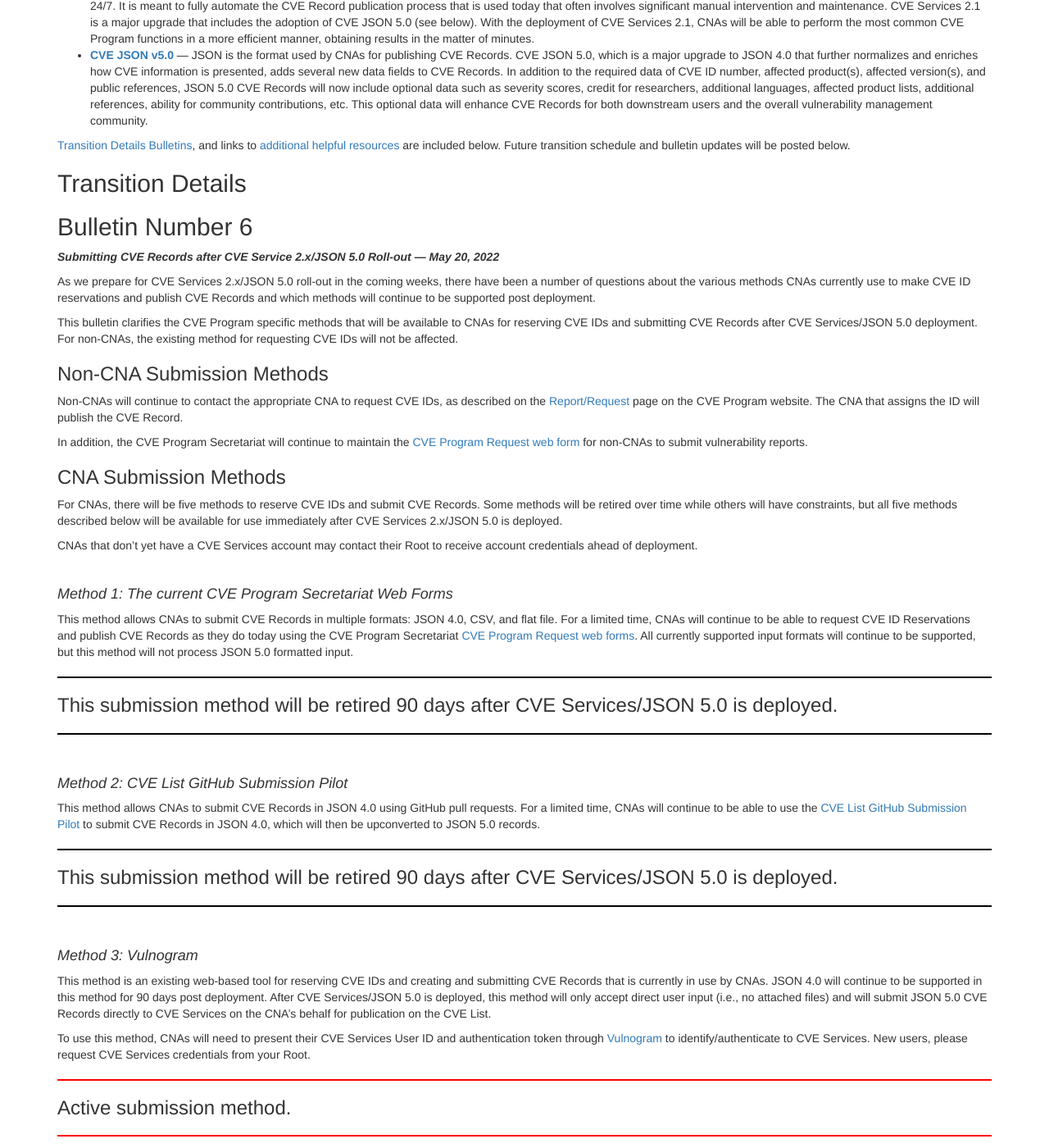
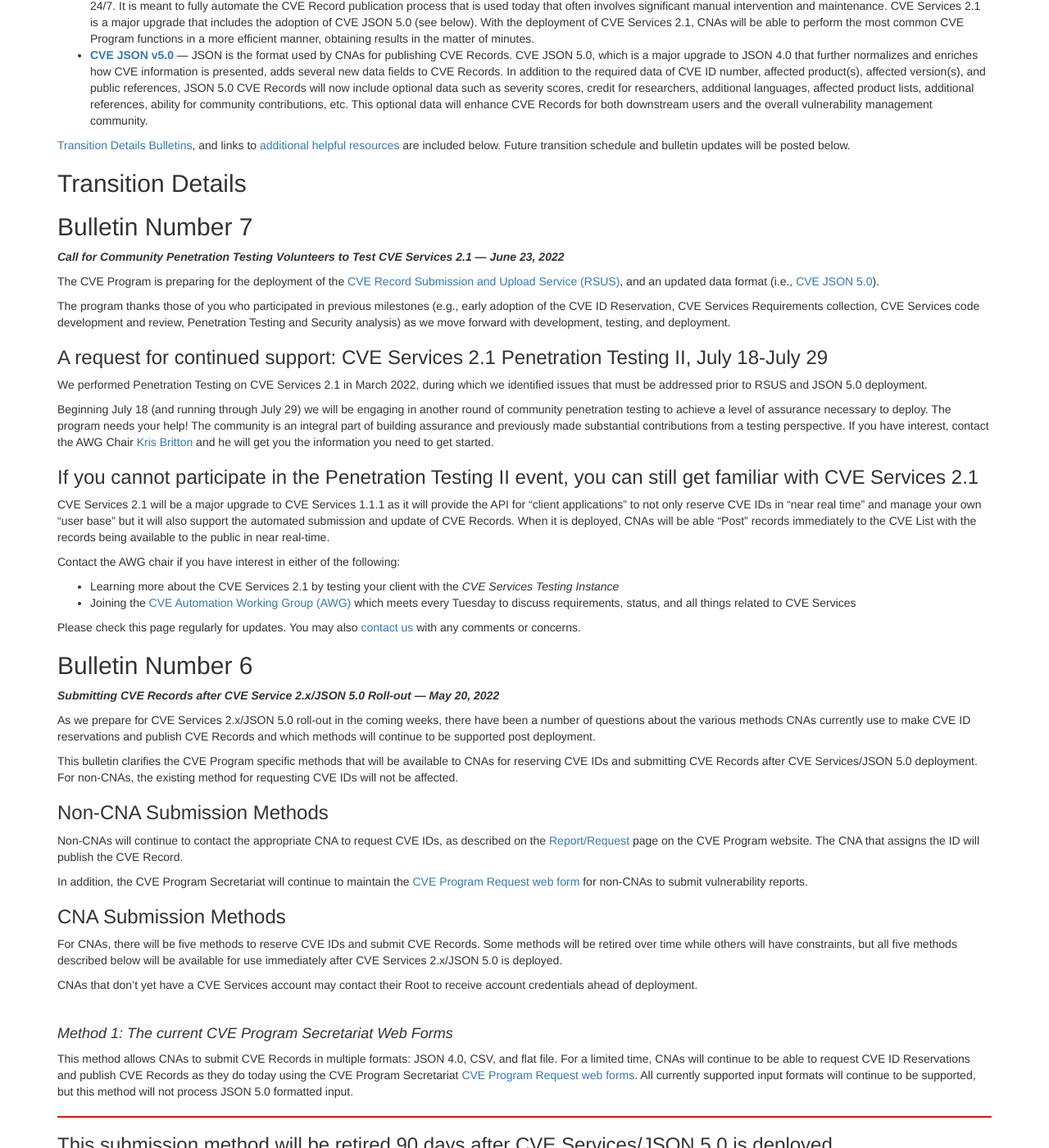
Before and after one commit to CVEProject/cveproject.github.io, a Jekyll site: the page built from automation-transition.md, in a window 1280 px wide and 1400 px high, scrolled down 248 px. Shown: the whole window at 82% size. Built offline with Jekyll 4.4.1, drawn with Linux system fonts in a browser that asks for light colours; nearby versions of some CDN libraries; some of the changed text lies outside the part shown.

Commit message:
Update automation-transition.md
To add Bulletin #7, "Call for Community Penetration Testing Volunteers to Test CVE Services 2.1 —  June 23, 2022"

```diff
--- a/automation-transition.md
+++ b/automation-transition.md
@@ -13,6 +13,30 @@ The purpose of this webpage is to inform and help prepare CNAs for the upcoming
 
 ## Transition Details
 
+## Bulletin Number 7
+<strong>*Call for Community Penetration Testing Volunteers to Test CVE Services 2.1 —  June 23, 2022*</strong>
+
+The CVE Program is preparing for the deployment of the [CVE Record Submission and Upload Service (RSUS)](/automation-cve-services#services-overview), and an updated data format (i.e., [CVE JSON 5.0](/automation-cve-services#json-overview)).
+
+The program thanks those of you who participated in previous milestones (e.g., early adoption of the CVE ID Reservation, CVE Services Requirements collection, CVE Services code development and review, Penetration Testing and Security analysis) as we move forward with development, testing, and deployment.
+
+<h3>A request for continued support: CVE Services 2.1 Penetration Testing II, July 18-July 29</h3>
+
+We performed Penetration Testing on CVE Services 2.1 in March 2022, during which we identified issues that must be addressed prior to RSUS and JSON 5.0 deployment.
+
+Beginning July 18 (and running through July 29) we will be engaging in another round of community penetration testing to achieve a level of assurance necessary to deploy. The program needs your help! The community is an integral part of building assurance and previously made substantial contributions from a testing perspective. If you have interest, contact the AWG Chair [Kris Britton](rbritton@mitre.org) and he will get you the information you need to get started.
+
+<h3>If you cannot participate in the Penetration Testing II event, you can still get familiar with CVE Services 2.1</h3>
+
+CVE Services 2.1 will be a major upgrade to CVE Services 1.1.1 as it will provide the API for “client applications” to not only reserve CVE IDs in “near real time” and manage your own “user base” but it will also support the automated submission and update of CVE Records. When it is deployed, CNAs will be able “Post” records immediately to the CVE List with the records being available to the public in near real-time.
+
+Contact the AWG chair if you have interest in either of the following:
+
+* Learning more about the CVE Services 2.1 by testing your client with the <i>CVE Services Testing Instance</i>
+* Joining the [CVE Automation Working Group (AWG)](https://www.cve.org/ProgramOrganization/WorkingGroups) which meets every Tuesday to discuss requirements, status, and all things related to CVE Services
+
+Please check this page regularly for updates. You may also [contact us](https://cveform.mitre.org/) with any comments or concerns.
+
 ## Bulletin Number 6
 <strong>*Submitting CVE Records after CVE Service 2.x/JSON 5.0 Roll-out —  May 20, 2022*</strong>
 
@@ -23,7 +47,7 @@ This bulletin clarifies the CVE Program specific methods that will be available
 <h3>Non-CNA Submission Methods</h3>
 Non-CNAs will continue to contact the appropriate CNA to request CVE IDs, as described on the [Report/Request](https://www.cve.org/ResourcesSupport/ReportRequest) page on the CVE Program website. The CNA that assigns the ID will publish the CVE Record.
 
-In addition, the CVE Program Secretariat will continue to maintain the [CVE Program Request web form]( https://cveform.mitre.org/) for non-CNAs to submit vulnerability reports.
+In addition, the CVE Program Secretariat will continue to maintain the [CVE Program Request web form](https://cveform.mitre.org/) for non-CNAs to submit vulnerability reports.
 
 <h3>CNA Submission Methods</h3>
 For CNAs, there will be five methods to reserve CVE IDs and submit CVE Records. Some methods will be retired over time while others will have constraints, but all five methods described below will be available for use immediately after CVE Services 2.x/JSON 5.0 is deployed.
@@ -37,11 +61,11 @@ CNAs that don’t yet have a CVE Services account may contact their Root to rece
 This method allows CNAs to submit CVE Records in multiple formats: JSON 4.0, CSV, and flat file.
 For a limited time, CNAs will continue to be able to request CVE ID Reservations and publish CVE Records as they do today using the CVE Program Secretariat [CVE Program Request web forms](https://cveform.mitre.org/). All currently supported input formats will continue to be supported, but this method will not process JSON 5.0 formatted input.
 
-<hr style="border:1px solid black">
+<hr style="border:1px solid red">
 
 <h3>This submission method will be retired 90 days after CVE Services/JSON 5.0 is deployed.</h3>
 
-<hr style="border:1px solid black">
+<hr style="border:1px solid red">
 
 <br/>
 
@@ -50,26 +74,27 @@ For a limited time, CNAs will continue to be able to request CVE ID Reservations
 This method allows CNAs to submit CVE Records in JSON 4.0 using GitHub pull requests.
 For a limited time, CNAs will continue to be able to use the [CVE List GitHub Submission Pilot](https://github.com/CVEProject/cvelist) to submit CVE Records in JSON 4.0, which will then be upconverted to JSON 5.0 records.
 
-<hr style="border:1px solid black">
+<hr style="border:1px solid red">
 
 <h3>This submission method will be retired 90 days after CVE Services/JSON 5.0 is deployed.</h3>
 
-<hr style="border:1px solid black">
+<hr style="border:1px solid red">
 
 <br/>
 
 <h4><i>Method 3: Vulnogram</i></h4>
 
 This method is an existing web-based tool for reserving CVE IDs and creating and submitting CVE Records that is currently in use by CNAs. JSON 4.0 will continue to be supported in this method for 90 days post deployment.
+
 After CVE Services/JSON 5.0 is deployed, this method will only accept direct user input (i.e., no attached files) and will submit JSON 5.0 CVE Records directly to CVE Services on the CNA’s behalf for publication on the CVE List.
 
 To use this method, CNAs will need to present their CVE Services User ID and authentication token through [Vulnogram](https://vulnogram.github.io/cve5/#editor) to identify/authenticate to CVE Services. New users, please request CVE Services credentials from your Root.
 
-<hr style="border:1px solid red">
+<hr style="border:1px solid black">
 
 <h3>Active submission method.</h3>
 
-<hr style="border:1px solid red">
+<hr style="border:1px solid black">
 
 <br/>
 
@@ -83,11 +108,11 @@ Three clients are currently available for use as part of CVE Services/JSON 5.0 d
  * [Red Hat command line interface – cvelib](https://github.com/RedHatProductSecurity/cvelib)
  * [CERT/CC simple HTML interface – cveClient](https://github.com/CERTCC/cveClient)
 
-<hr style="border:1px solid red">
+<hr style="border:1px solid black">
 
 <h3>Active submission method.</h3>
 
-<hr style="border:1px solid red">
+<hr style="border:1px solid black">
 
 <br/>
 
@@ -95,16 +120,17 @@ Three clients are currently available for use as part of CVE Services/JSON 5.0 d
 
 CNAs may develop their own CVE Services clients. The CVE Program is currently preparing documentation to support that development, which will be announced in a future bulletin.
 
-<hr style="border:1px solid red">
+<hr style="border:1px solid black">
 
 <h3>Active submission method.</h3>
 
-<hr style="border:1px solid red">
+<hr style="border:1px solid black">
 
 <br/>
 
 Please check this page regularly for updates. You may also [contact us](https://cveform.mitre.org/) with any comments or concerns.
 
+<br/>
 
 ## Bulletin Number 5
 <strong>*JSON 5.0 Format Record Review —  March 23, 2022*</strong>
```
